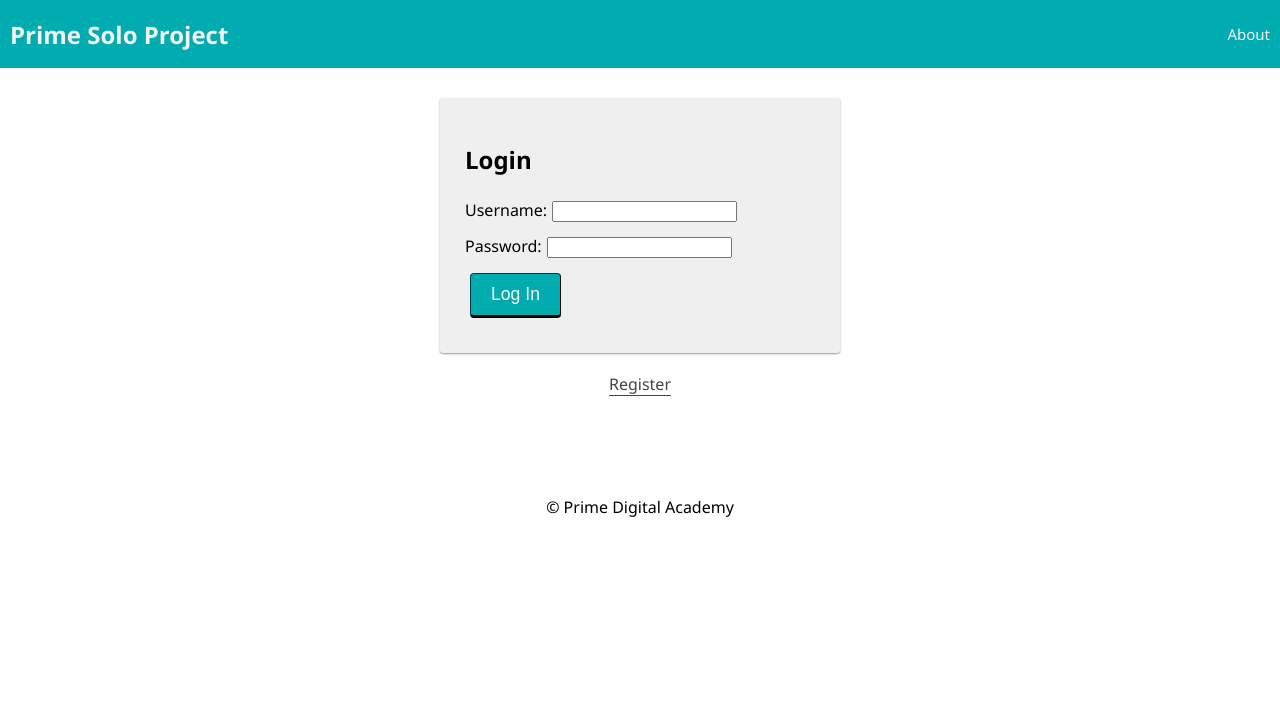
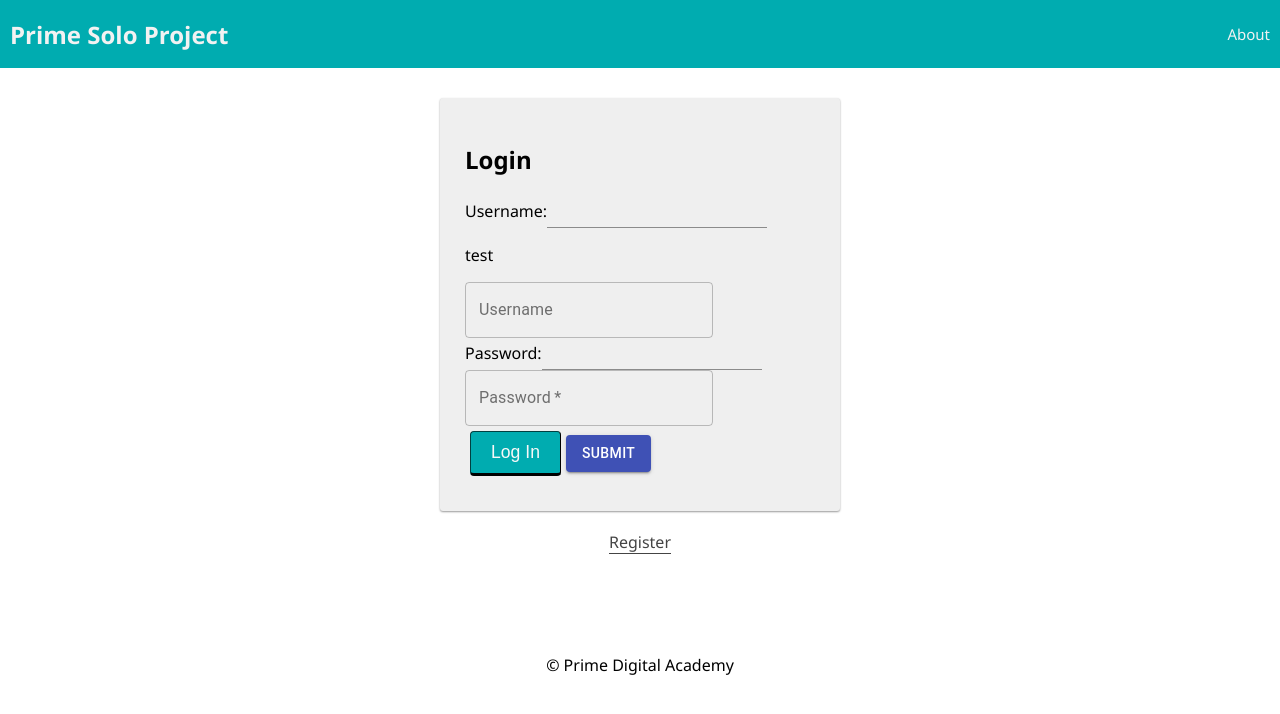
Before and after one commit to Park-Bugle-Ad-Software-Team/ad-software, a React (Create React App) app: page /#/user in a window 1280 px wide. Shown: the top 714 px of the page. Built offline with nearby package versions, Linux system fonts and the light colour scheme; no server answers.

Commit message:
adding mat-ui styling to login form

```diff
--- a/src/components/LoginForm/LoginForm.jsx
+++ b/src/components/LoginForm/LoginForm.jsx
@@ -1,3 +1,4 @@
+import { Button, Input, TextField } from '@material-ui/core';
 import React, { useState } from 'react';
 import { useDispatch } from 'react-redux';
 import {useSelector} from 'react-redux';
@@ -35,29 +36,49 @@ function LoginForm() {
       <div>
         <label htmlFor="username">
           Username:
-          <input
+          <Input
             type="text"
             name="username"
             required
             value={username}
             onChange={(event) => setUsername(event.target.value)}
           />
+          <p> test </p>
+          <TextField
+            label="Username"
+            variant="outlined"
+            value={username}
+            onChange={(event) => setUsername(event.target.value)}
+          >
+          </TextField>
         </label>
       </div>
       <div>
         <label htmlFor="password">
           Password:
-          <input
+          <Input
             type="password"
             name="password"
             required
             value={password}
             onChange={(event) => setPassword(event.target.value)}
           />
+
+          <TextField
+            label="Password"
+            variant="outlined"
+            required
+            value={password}
+            onChange={(event) => setPassword(event.target.value)}
+          >
+          </TextField>
         </label>
       </div>
       <div>
         <input className="btn" type="submit" name="submit" value="Log In" />
+        <Button className="btn" variant="contained" color="primary" value="Log In">
+          Submit
+        </Button>
       </div>
     </form>
   );
```
Also changed, not shown: 1 other file (tests, documents, lock files or other folders).
